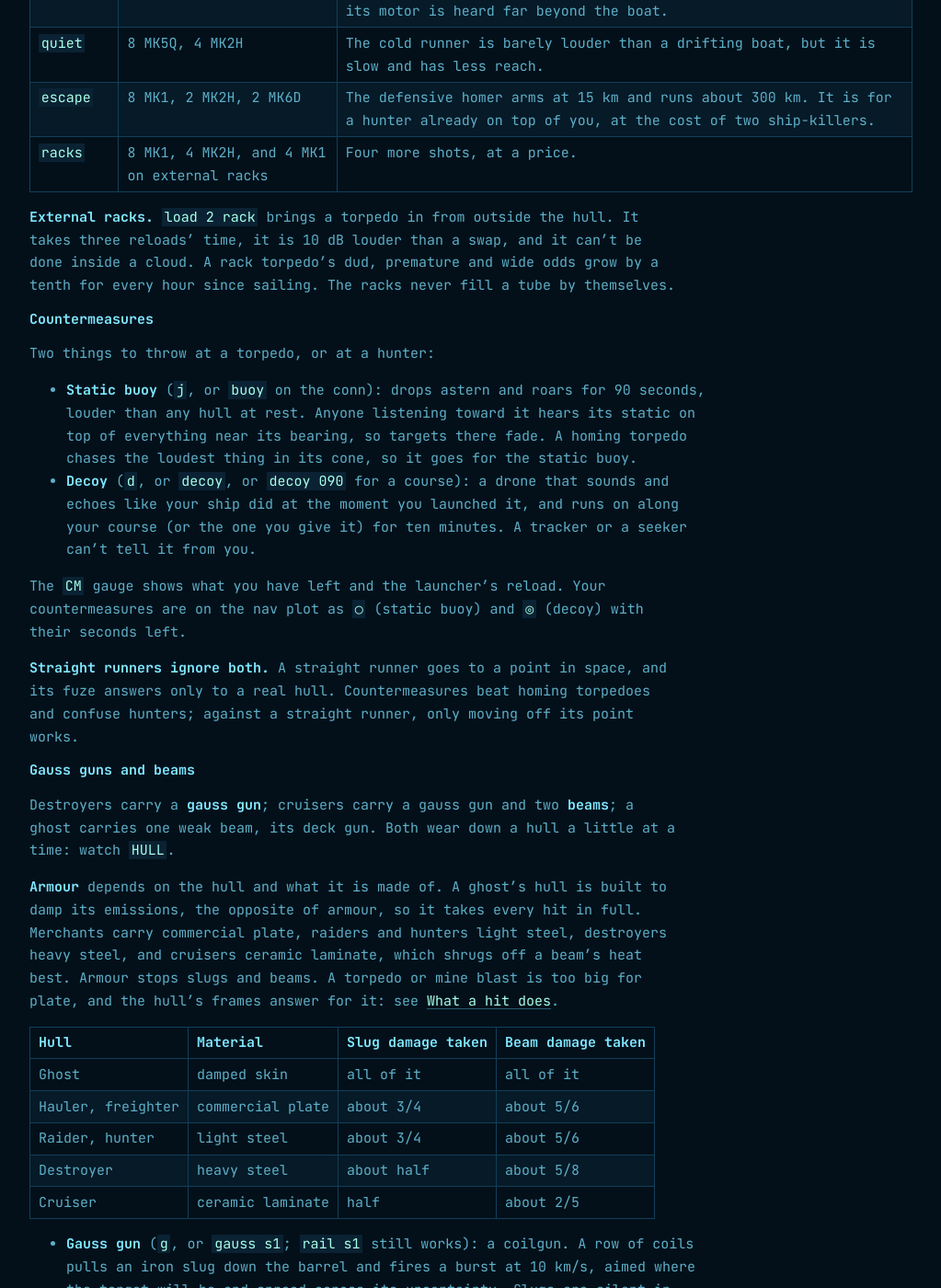
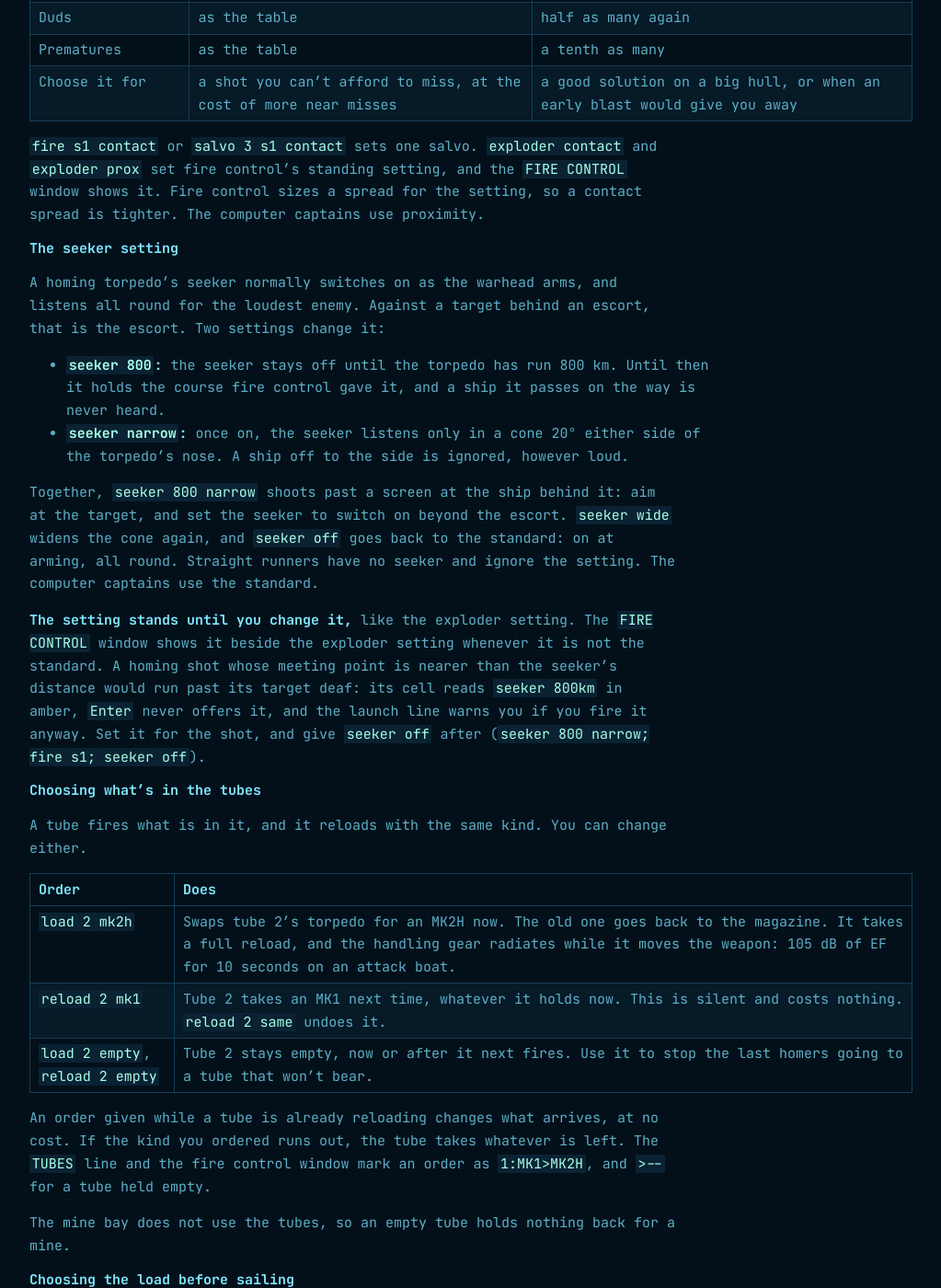
Before and after one commit to agiacalone/ghostboat, a Jekyll site: the page built from manual.md, in a window 1280 px wide and 1400 px high, scrolled down 69891 px. Shown: the whole window at 92% size, without its empty margins (128-1151 px from the left). Built offline with Jekyll 4.4.1, drawn with Linux system fonts in a browser that asks for light colours; our own code applies the rules of GitHub Pages for plain Markdown files; some of the changed text lies outside the part shown.

Commit message:
The captain's manual and quick reference card: the seeker setting, torpedoes and rock, the burn knuckle, and what the crew can tell of a hit
Co-Authored-By: Claude Opus 5.5 <noreply@anthropic.com>
Claude-Session: https://claude.ai/code/session_01LMsLD8JpZJQjdx6PZqxKxg

```diff
--- a/manual.md
+++ b/manual.md
@@ -436,7 +436,7 @@ The comms station's window: who can hear us, and who we are talking to.
 
 The weapons station's window answers one question: can I shoot, and if not, what must change? `setup weapons` opens it, `v` reaches it in any window, and `show fire` puts it in the focused one.
 
-The top line gives the exploder setting, the tubes and the magazine. Below that is a grid. Each row is a contact you hold, with the crew's call and the solution's quality. Each column is a weapon kind aboard. A cell reads `OK`, with the time to the meeting or the range, or it names what blocks the shot.
+The top line gives the exploder setting, the seeker setting when it is not the standard (`SEEK 800 km NARROW`), the tubes and the magazine. Below that is a grid. Each row is a contact you hold, with the crew's call and the solution's quality. Each column is a weapon kind aboard. A cell reads `OK`, with the time to the meeting or the range, or it names what blocks the shot.
 
 | Cell | Means |
 |---|---|
@@ -445,6 +445,8 @@ The top line gives the exploder setting, the tubes and the magazine. Below that
 | `OK 48km` | Clear to fire a gun, at fire control's range. |
 | `arming 38km` | The order will go, but the run is inside arming distance. It will not arm. |
 | `hits Mere` | The order will go, but the run crosses a body on the way and the torpedo will strike it. `Enter` never offers this shot. |
+| `rock North Sill` | The order will go, but the run crosses a charted rock field, which may stop the torpedo. See [Torpedoes and rock](#torpedoes-and-rock). |
+| `seeker 800km` | A homing torpedo's seeker is set to switch on past the target, so it would run by deaf. `Enter` never offers this shot. See [The seeker setting](#the-seeker-setting). |
 | `solution` | No `FAIR` solution, or for a gun no fresh echo either. |
 | `reach` | The torpedo can't catch it on this run. |
 | `arc 41°` | Tube is 41° off, and it can't turn in time. |
@@ -455,7 +457,7 @@ The top line gives the exploder setting, the tubes and the magazine. Below that
 
 The chosen contact's row opens below the grid: one line per weapon, saying what would clear the block, such as `load 2 mk2h` or `Close 840 km`. On a contact whose class the crew has called, a clear line also gives their count of good hits to sink it, as an estimate. `,` and `.` change the row while this window has the focus, and `info s1` and `check s1` choose it too. `Enter` puts the first clear shot on the conn line, and you still give the order. If nothing is clear, it offers the first order that would clear a block. Clicking a row in the focused window chooses it, and clicking a cell puts its order on the conn line: the shot, or the order that clears the block, such as `load 2 mk2h` or `bear s1`.
 
-The grid uses the same checks as your orders, and only fire control's own figures, so a cell can be wrong exactly when your solution is. **A moon in the way.** When you fire, fire control checks the run to the aim point against the chart. If it passes through a charted body, the launch line says so: `The run crosses Mere: it will strike it.` The grid does not show this, so read the log after a shot near a moon. A window too narrow for the grid shows the chosen contact alone, one line per weapon.
+The grid uses the same checks as your orders, and only fire control's own figures, so a cell can be wrong exactly when your solution is. **A moon in the way.** When you fire, fire control checks the run to the aim point against the chart. If it passes through a charted body, the launch line says so: `The run crosses Mere: it will strike it.` A charted rock field gets its own warning: `The run crosses the North Sill: rock may stop it.` The grid shows both. A window too narrow for the grid shows the chosen contact alone, one line per weapon.
 
 ### Survey
 
@@ -814,6 +816,7 @@ Orders are not case-sensitive. Contacts are named `s1`, `s2`, and so on.
 | `gauss s1` | Gauss gun burst at S1 |
 | `check s1` | Fire control's answer on S1 for each weapon, in the log, without firing |
 | `fire s1 mk2h`, `fire s1 contact`, `exploder contact`, `exploder prox` | Fire a named kind; set one salvo's exploder, or the standing setting |
+| `seeker 800`, `seeker narrow`, `seeker 800 narrow`, `seeker wide`, `seeker off` | A homing torpedo's seeker: switch on 800 km out, listen only ahead, or back to the standard (on at arming, all round). It stands until changed; see [The seeker setting](#the-seeker-setting) |
 | `load 2 mk2h`, `load 2 empty`, `load 2 rack` | Change what is in tube 2 now: a reload's time, and it is heard |
 | `reload 2 mk1`, `reload 2 same`, `reload 2 empty` | Choose what tube 2 takes next |
 | `ultra`, `rig for ultra-quiet`, `rig for silent running`, `rig for normal` | Rig the boat: ultra-quiet, silent, or back to normal |
@@ -1178,6 +1181,12 @@ Nebulas are charted clouds. They are on every chart, like moons. Each kind does
 
 **The helm calls fields too.** If your course runs into a field faster than is safe, the helm calls a collision course, as for a moon. A tired crew takes more strikes, because nobody calls the big ones in time.
 
+#### Torpedoes and rock
+
+A torpedo is a small ship, and rock stops it too. It is small, so it is struck less often than a boat on the same path, but at a torpedo's speed one strike ends the run. An armed warhead goes off on the rock, and everyone near hears it; an unarmed one breaks up. A homing torpedo picks its way past what its seeker can, so it is stopped about half as often as a straight runner. Across 500 km of rock, about two straight runners in three are stopped, and about one homing torpedo in two. The field also hides the target from a seeker, as it hides any signal.
+
+So rock is torpedo cover as well as cover from ears. A boat tucked behind a field is hard to hit, and a good firing position has a clear line to the target. Fire control checks the run against the chart: the grid marks the cell `rock North Sill`, and the launch line warns. Your crew calls it when one of your torpedoes hits rock: `TORPEDO Tube 2: detonated on rock in the North Sill.`
+
 ## 13. Torpedoes
 
 Torpedoes are the main weapon, yours and the enemy's. A torpedo is a small, fast ship with a warhead: it is heard like a ship, it hides in dust like a ship, and its seeker goes deaf in an ion cloud like any array.
@@ -1194,7 +1203,7 @@ Torpedoes are the main weapon, yours and the enemy's. A torpedo is a small, fast
 
 **Fire control** aims a shot at a contact from *your* TMA solution, the way a WWII attack team set up a torpedo data computer. It needs at least a `FAIR` solution. A `GOOD` one is usually a hit; a `FAIR` one wants a spread (`salvo 3 s1`). The log reports each shot's course, run and time to impact, and the contacts table counts it down.
 
-**Arming distance.** Like American WWII torpedoes, a warhead arms only after the torpedo is 40 km from the boat that fired it, so the blast can't reach the launcher. **Inside that distance a hit is a dud.** Torpedoes are useless at close range; fire control warns you when the meeting point is too close. It also warns when the run to the meeting point passes through a charted moon or planet: "The run crosses Mere: it will strike it."
+**Arming distance.** Like American WWII torpedoes, a warhead arms only after the torpedo is 40 km from the boat that fired it, so the blast can't reach the launcher. **Inside that distance a hit is a dud.** Torpedoes are useless at close range; fire control warns you when the meeting point is too close. It also warns when the run to the meeting point passes through a charted moon or planet ("The run crosses Mere: it will strike it.") or a rock field ("rock may stop it").
 
 - **Boost, then coast.** `fire s1 burn 30` burns for 30 seconds and then coasts silently: a straight runner coasting is heard only from a few tens of km. Fire control allows for the shorter burn.
 - **A launch has an edge.** A ghost launches cold, and a torpedo's motor is small: both are heard to about 600 km, no farther than the boat itself. Fire from beyond that and nobody hears you shoot, but a straight runner reaches only about 1,200 km flat out and a homing torpedo about 1,000, so the band is narrow, and a solution is worse the farther off you are. Inside it, the launch is a transient anyone listening can hear, with its bearing. A warship's tubes are far louder.
@@ -1210,6 +1219,15 @@ A torpedo does damage in **hull points**, set by its warhead and how close it pa
 - **Small hulls still die to one good hit.** A ghost, a hauler, a raider or a freighter goes with one. A near miss can leave any of them afloat, hurt and angry.
 - **Big hulls do not.** A destroyer takes one good hit and is usually crippled by it. A cruiser takes three or four, and a fleet tanker four or five. Bring the salvo the target needs, and count what is left in the racks before you start.
 - **A hull that lives knows.** Its captain knows which way the torpedo came from and goes back down that line. Its mates go to the blast as they would to a sinking, and merchants run. Only a sinking counts for tonnage and goals, so a crippled ship left behind pays nothing.
+
+**What the crew can tell you.** A hit that leaves a hull afloat says nothing of what it broke. For a quarter of an hour after the hit, the sensor station watches the contact and reports what changes, once each, in the log and on the vessel panel's `READS AS` line:
+
+- **She lit her drive:** she is under power, whatever the hit broke.
+- **She is quieter by so many dB:** her drive or reactor may be hurt.
+- **She has not been heard since the hit:** she may be crippled and dark.
+- **She has not pinged since the hit**, when she was pinging before: her pinger may be out.
+
+Every one is an estimate. A captain who cuts her drive and goes silent reads exactly as a hurt one does, and the crew says so. They report only what the boat's own sensors heard.
 
 **Sizing a salvo.** Fire control's default spread covers your solution's error, so that one torpedo in the fan reaches the hull. Against a ship you can sink in one, that is what you want. Against a cruiser or a tanker, a tight salvo on a `GOOD` solution puts more warheads on one hull: give the degrees yourself (`salvo 4 s1 0.2`). Once the crew has called a class, the fire control window's chosen row and `check s1` give the crew's count of good hits to sink it. It is an estimate, and only as good as the call.
 
@@ -1259,6 +1277,17 @@ You choose how each salvo's warheads go off.
 | Choose it for | a shot you can't afford to miss, at the cost of more near misses | a good solution on a big hull, or when an early blast would give you away |
 
 `fire s1 contact` or `salvo 3 s1 contact` sets one salvo. `exploder contact` and `exploder prox` set fire control's standing setting, and the `FIRE CONTROL` window shows it. Fire control sizes a spread for the setting, so a contact spread is tighter. The computer captains use proximity.
+
+### The seeker setting
+
+A homing torpedo's seeker normally switches on as the warhead arms, and listens all round for the loudest enemy. Against a target behind an escort, that is the escort. Two settings change it:
+
+- **`seeker 800`:** the seeker stays off until the torpedo has run 800 km. Until then it holds the course fire control gave it, and a ship it passes on the way is never heard.
+- **`seeker narrow`:** once on, the seeker listens only in a cone 20° either side of the torpedo's nose. A ship off to the side is ignored, however loud.
+
+Together, `seeker 800 narrow` shoots past a screen at the ship behind it: aim at the target, and set the seeker to switch on beyond the escort. `seeker wide` widens the cone again, and `seeker off` goes back to the standard: on at arming, all round. Straight runners have no seeker and ignore the setting. The computer captains use the standard.
+
+**The setting stands until you change it,** like the exploder setting. The `FIRE CONTROL` window shows it beside the exploder setting whenever it is not the standard. A homing shot whose meeting point is nearer than the seeker's distance would run past its target deaf: its cell reads `seeker 800km` in amber, `Enter` never offers it, and the launch line warns you if you fire it anyway. Set it for the shot, and give `seeker off` after (`seeker 800 narrow; fire s1; seeker off`).
 
 ### Choosing what's in the tubes
 
@@ -1789,6 +1818,8 @@ A win at Nightmare stands apart in the records: on the title screen it counts ab
 **The attack.** Hear first, get a solution by leg changes while you are still quiet, and fire from between the arming distance and a few hundred km. Decide before you shoot what the target will take: one good hit sinks a merchant of ordinary size and only cripples a destroyer, and a cruiser or tanker is a whole salvo. Fire too far out and the target has time to change course; too close and the warhead never arms.
 
 **Think in three dimensions.** Every display is flat and every habit is too, yours and the enemy's. A ship that has your bearing comes down it, on the plane it last saw you on. Pitch out of that plane, cut the drive and let it pass: it arrives in your array before you arrive in its, and it leaves with you in its baffles. The enemy knows the move: a captain that had you and lost you close in steps out of your plane and waits, so a bearing that has gone quiet is a place not to be, not a place to go. Clear your baffles up and down as well as round. In a cloud, where nothing hears far and homing seekers are deaf, a straight runner from below is the quiet kill. Crews call the drop itself a *Quirk's Standoff*: you hang under the other ship's plane, cold and silent, and whoever speaks first loses. Naval 2 teaches it.
+
+**The burn knuckle.** A hard turn under a hard burn (half your turn rate or more, at three quarters of full burn or more) leaves your plume hanging where you turned, and it fades over about two and a half minutes. The helm says so when you lay one. Infrared sees whichever is hotter, you or the knuckle, and takes it for you. So burn, put the helm hard over, cut the drive and coast away: a hunter watching you on infrared keeps its eye on the knuckle while you go cold. It is neither the decoy nor going quiet, and it is paid for in fuel and in the drive's noise, which the array still hears. One knuckle a minute at most. The enemy can lay one too: a contact that jumps on infrared after a hard turn may be leaving you its plume.
 
 ## 20. Goals and scoring
 
```
Also changed, not shown: quickref.md (+1 -0 lines).
